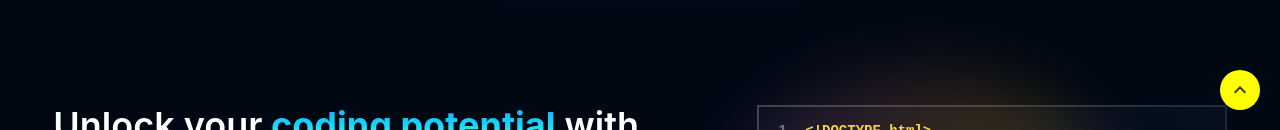
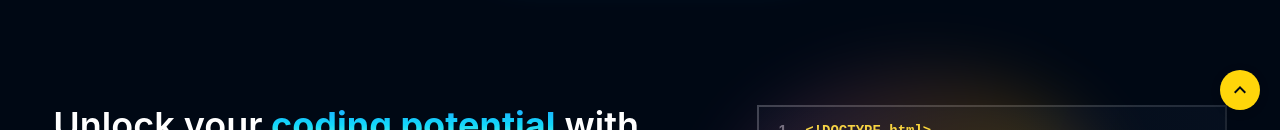
Before and after one commit to Muskansahuincredible/StudyNotion-An-Online-Education-Platform, a React (Create React App) app: page / in a window 1280 px wide. Shown: the part 670-800 px from the top of the page. Built offline with nearby package versions, Linux system fonts and the light colour scheme; no server answers; the HTML template or start-up script is replaced by a standard one.

Commit message:
Fixed backtotop button

```diff
--- a/src/App.css
+++ b/src/App.css
@@ -262,30 +262,29 @@ details > summary::-webkit-details-marker {
   position: fixed;
   bottom: 20px;
   right: 20px;
-  z-index: 99;
-  background-color: #fff;
-  color: #333;
+  z-index: 9999;
+  background-color: #FFD60A;
+  color: #000814;
   border: none;
   padding: 10px;
   font-size: 16px;
   cursor: pointer;
-  opacity: 0;
-  transition: opacity 0.3s;
-  border-radius: 50%; /* Makes the button circular */
+  border-radius: 50%;
   display: flex;
   align-items: center;
   justify-content: center;
-  width: 40px;  /* Adjust size as needed */
-  height: 40px; /* Adjust size as needed */
+  width: 40px;
+  height: 40px;
+  box-shadow: 0 2px 10px rgba(0, 0, 0, 0.2);
 }
 
 .back-to-top.show {
   opacity: 1;
+  visibility: visible;
 }
 
 .back-to-top:hover {
-  background-color: #333;
-  color: #fff;
+  background-color: #FFE566;  /* Lighter yellow on hover */
 }
 
 .back-to-top:focus {
@@ -296,8 +295,8 @@ details > summary::-webkit-details-marker {
   transform: translateY(2px);
 }
 
-.back-to-top i {
-  font-size: 20px; /* Adjust size as needed */
+.back-to-top svg {
+  font-size: 24px;
 }
 
 
--- a/src/components/common/BackToTop.jsx
+++ b/src/components/common/BackToTop.jsx
@@ -1,35 +1,18 @@
-import React, { useState, useEffect } from "react";
+import React from "react";
 import KeyboardArrowUpIcon from '@mui/icons-material/KeyboardArrowUp';
+
 const BackToTop = () => {
-  const [showButton, setShowButton] = useState(false);
-
-  useEffect(() => {
-    const handleScroll = () => {
-      if (window.scrollY > 200) {
-        setShowButton(true);
-      } else {
-        setShowButton(false);
-      }
-    };
-
-    window.addEventListener("scroll", handleScroll);
-
-    return () => {
-      window.removeEventListener("scroll", handleScroll);
-    };
-  }, []);
-
   const handleClick = () => {
     window.scrollTo({ top: 0, behavior: "smooth" });
   };
 
   return (
     <button
-      className={`back-to-top ${showButton ? "show" : ""}`}
+      className="back-to-top show"
       onClick={handleClick}
-      style={{opacity:1,backgroundColor:"yellow"}}
+      aria-label="Back to top"
     >
-      <KeyboardArrowUpIcon/>
+      <KeyboardArrowUpIcon />
     </button>
   );
 };
```
